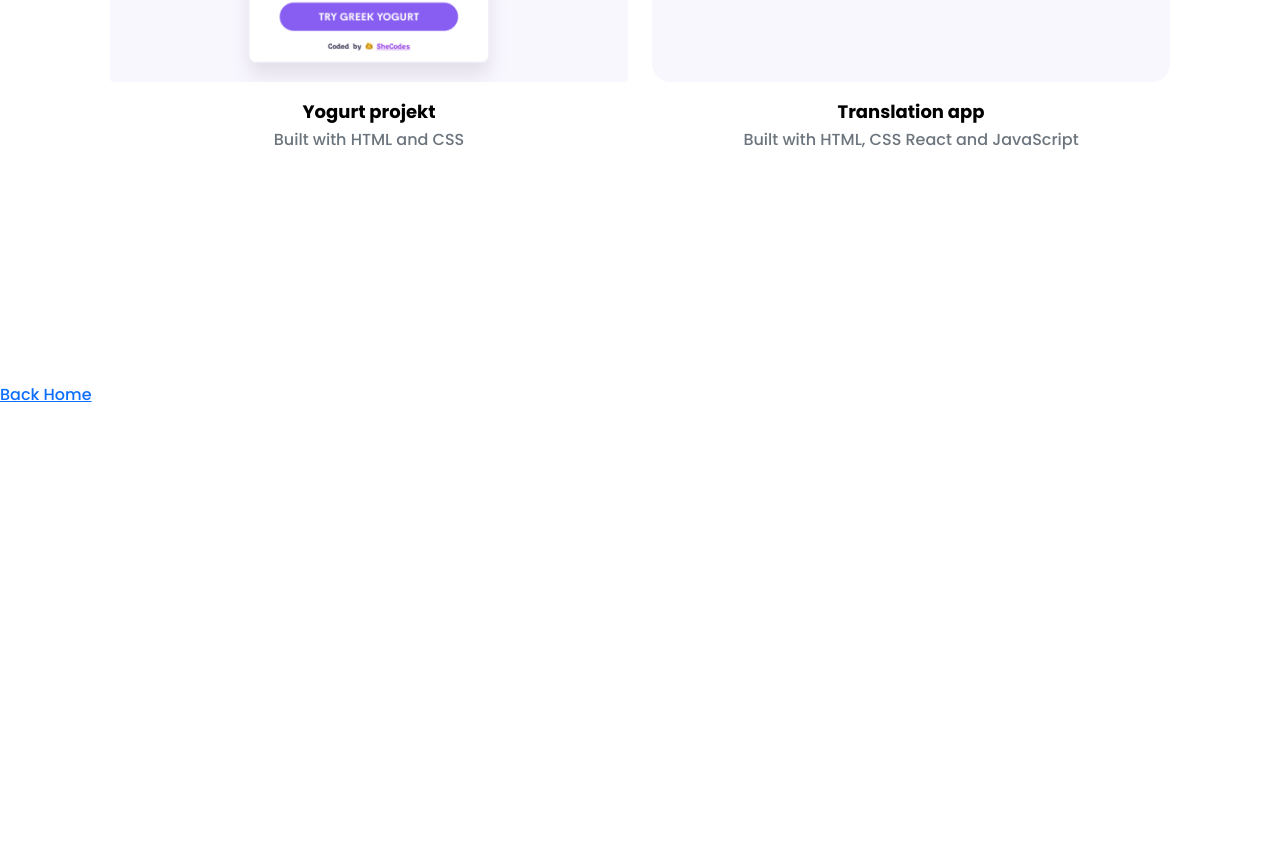
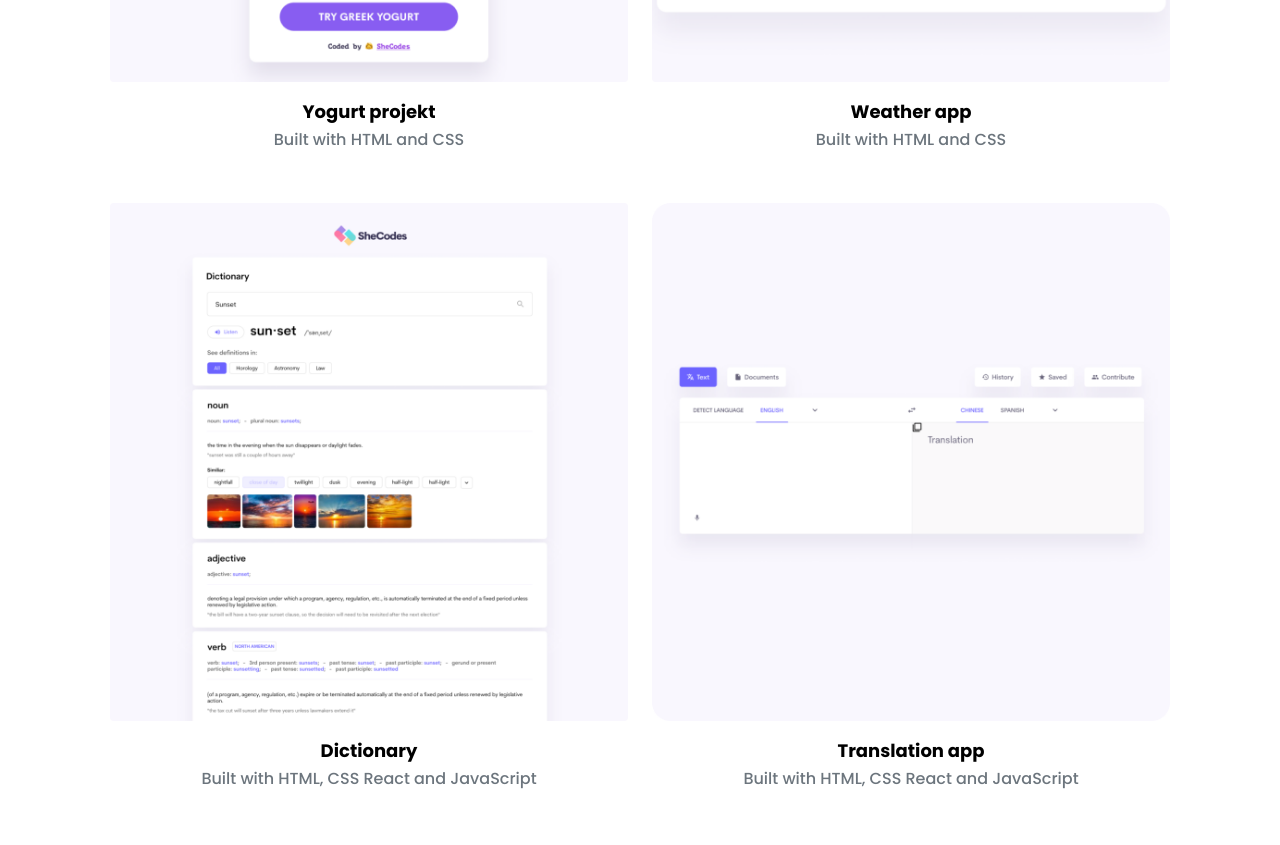
Before and after one commit to Borkabori/Portfolio_2, a website: page work.html in a window 1280 px wide. Shown: the part 800-1645 px from the top of the page. Before the commit the page ends 1207 px from the top, so only its background shows below. Drawn offline with nearby package versions, Linux system fonts and the light colour scheme.

Commit message:
New projects shown on Work page

```diff
--- a/work.html
+++ b/work.html
@@ -47,6 +47,30 @@
 
           <div class="col-md-6">
             <img
+              src="images/weather.png"
+              alt="weather project"
+              class="img-fluid mb-3 rounded m-0"
+            />
+            <h3 class="text-center m-0">Weather app</h3>
+            <p class="text-center text-muted">Built with HTML and CSS</p>
+          </div>
+        </div>
+
+        <div class="row">
+          <div class="col-md-6">
+            <img
+              src="images/dictionary.png"
+              alt="Dictionary project"
+              class="img-fluid mb-3 rounded m-0"
+            />
+            <h3 class="text-center m-0">Dictionary</h3>
+            <p class="text-center text-muted">
+              Built with HTML, CSS React and JavaScript
+            </p>
+          </div>
+
+          <div class="col-md-6">
+            <img
               src="images/translation.png"
               alt="Yogurt project"
               class="img-fluid mb-3 rounded m-0"
```
